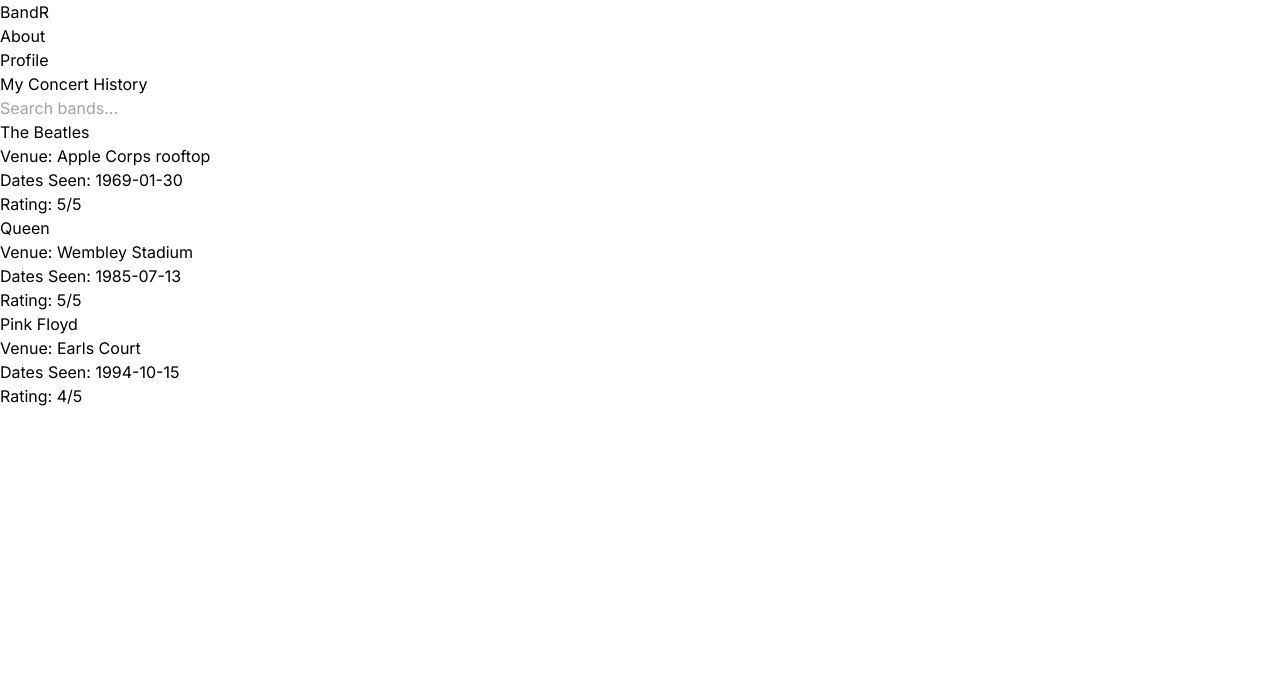
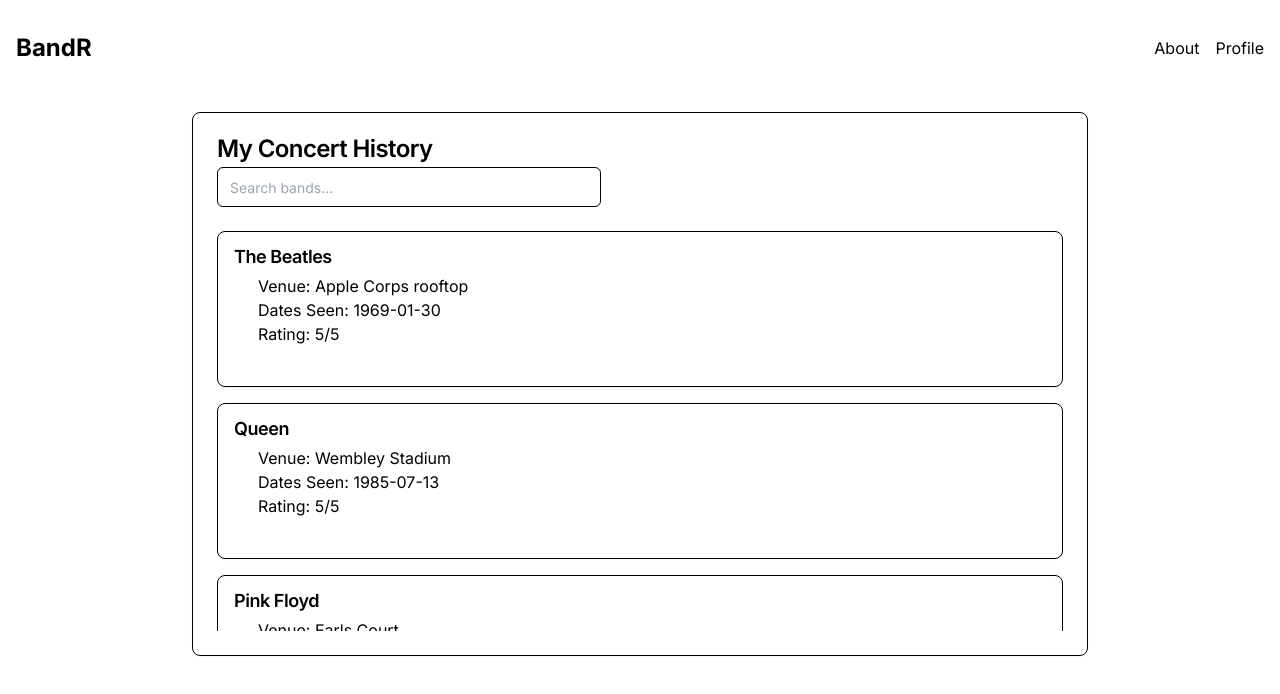
Before and after one commit to ben-rosner-williamsburg/bandr, a Next.js app: page / in a window 1280 px wide. Shown: the top 694 px of the page. Built offline with nearby package versions, Linux system fonts and the light colour scheme.

Commit message:
Install tailwind

```diff
--- a/package.json
+++ b/package.json
@@ -30,8 +30,8 @@
     "eslint-plugin-react-hooks": "^5.1.0-rc.0",
     "eslint-plugin-react-refresh": "^0.4.9",
     "globals": "^15.9.0",
-    "postcss": "^8.4.47",
-    "tailwindcss": "^3.4.13",
+    "postcss": "^8.4.49",
+    "tailwindcss": "^3.4.16",
     "typescript": "^5.5.3",
     "typescript-eslint": "^8.0.1"
   }
--- a/tailwind.config.js
+++ b/tailwind.config.js
@@ -2,7 +2,13 @@
 module.exports = {
   content: [
     './src/**/*.{js,jsx,ts,tsx}', // Add this line to ensure Tailwind scans your components
-  ],
+      "./app/**/*.{js,ts,jsx,tsx,mdx}",
+      "./pages/**/*.{js,ts,jsx,tsx,mdx}",
+      "./components/**/*.{js,ts,jsx,tsx,mdx}",
+
+      // Or if using `src` directory:
+      "./src/**/*.{js,ts,jsx,tsx,mdx}",
+    ],
   theme: {
     colors: {
       'tahiti': {
```
Also changed, not shown: 1 other file (tests, documents, lock files or other folders).
